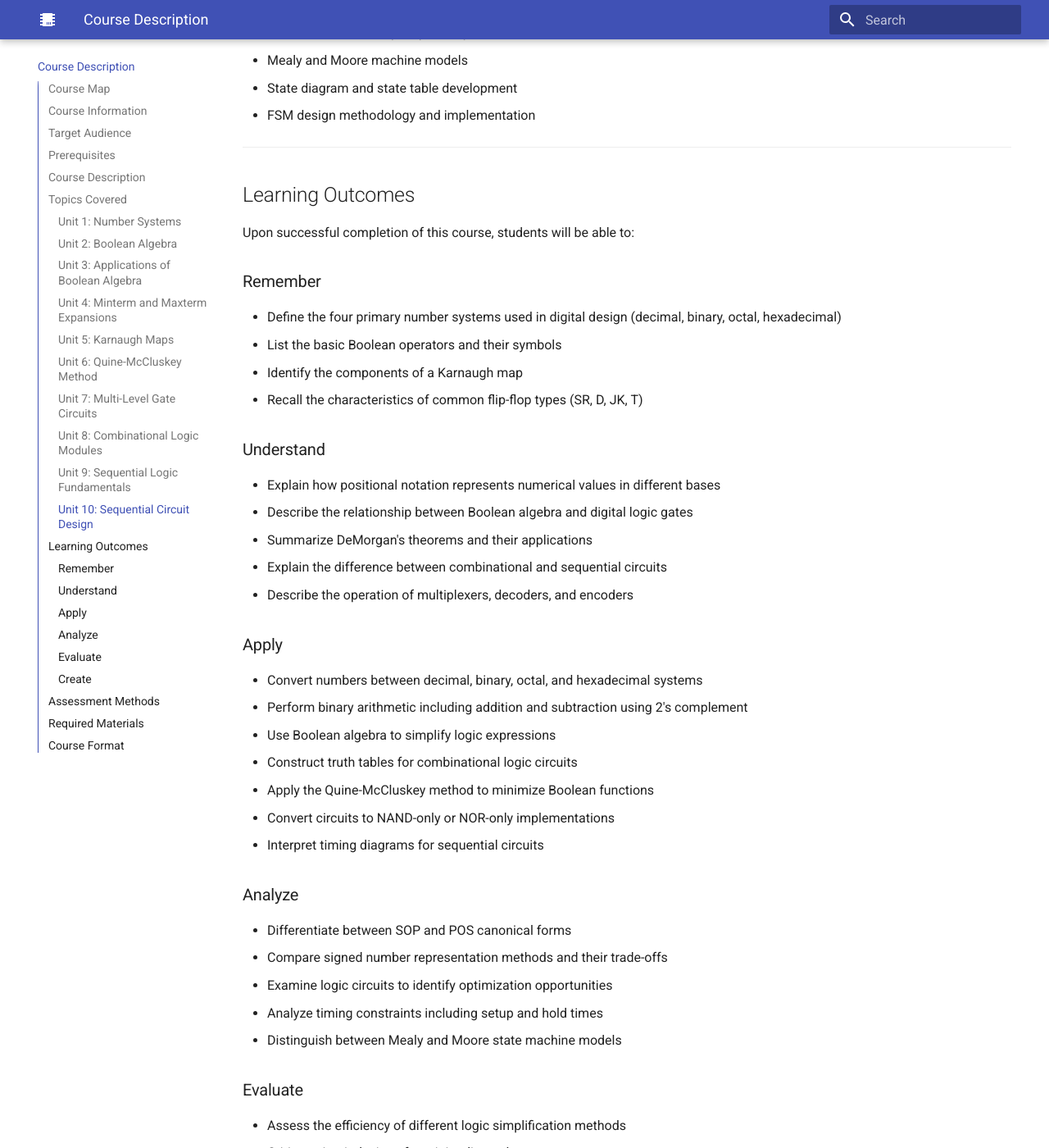
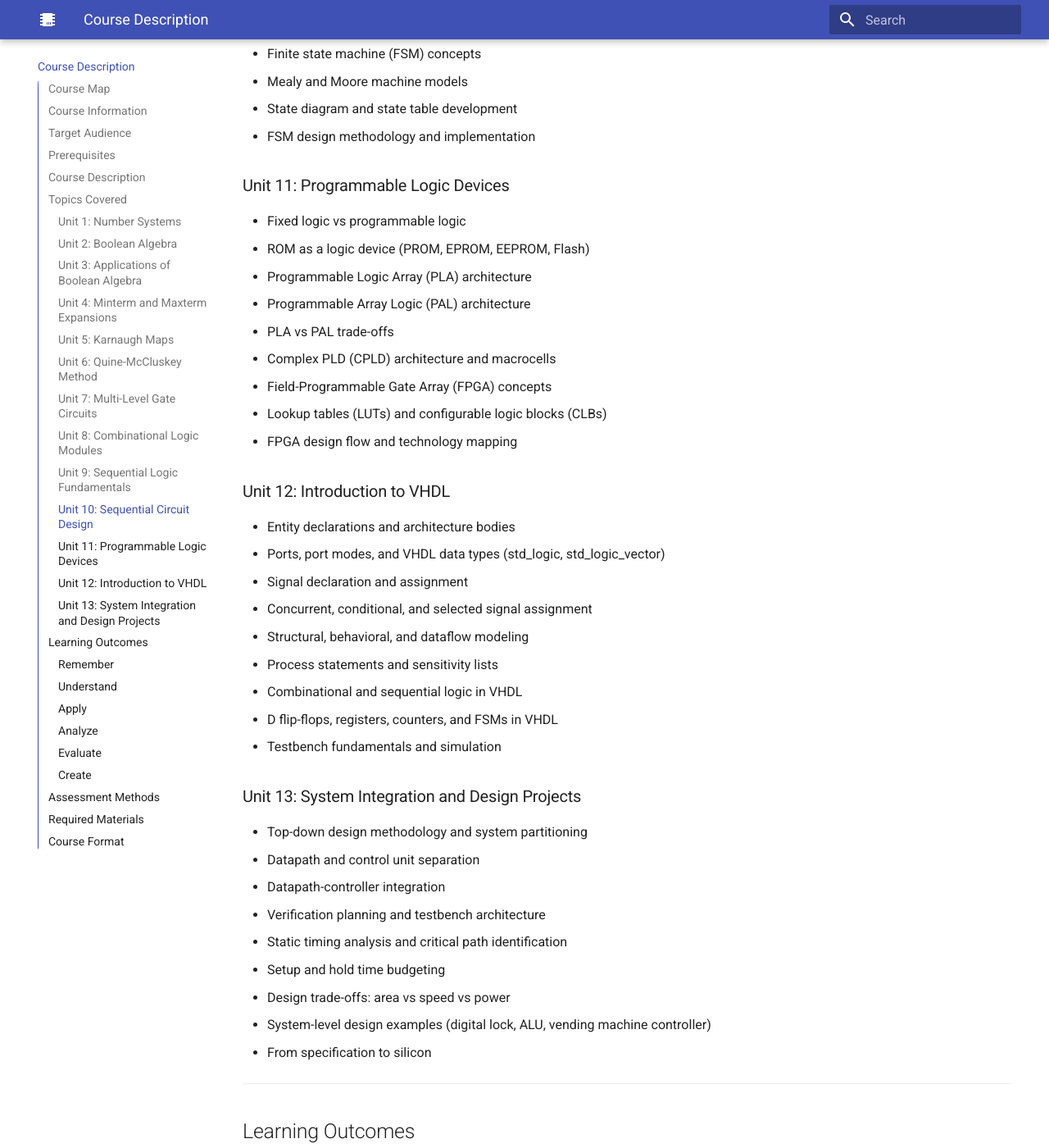
Before and after one commit to Nati-123/intelligent-textbook-ee2301, an MkDocs documentation site: the page built from docs/course-description.md, in a window 1280 px wide and 1400 px high, scrolled down 4457 px. Shown: the whole window at 82% size. Built offline with MkDocs 1.6.1 and Material for MkDocs 9.7.7, drawn with Linux system fonts in a browser that asks for light colours; some of the changed text lies outside the part shown.

Commit message:
Update course description to include Units 11-13 (PLDs, VHDL, System Integration)
Co-Authored-By: Claude Opus 4.6 <noreply@anthropic.com>

```diff
--- a/docs/course-description.md
+++ b/docs/course-description.md
@@ -51,7 +51,7 @@ Students should have completed or have equivalent knowledge in:
 
 This course provides a comprehensive introduction to the fundamentals of digital system design. Students will learn how digital circuits process information using binary number systems and Boolean algebra. The course covers the mathematical foundations, analysis techniques, and design methodologies essential for creating both combinational and sequential digital logic circuits.
 
-Topics progress from number representations through Boolean algebra to systematic methods for designing and simplifying logic circuits. Students will gain hands-on experience with truth tables, logic gates, Karnaugh maps, the Quine-McCluskey method, multi-level gate implementations, combinational modules, and sequential circuit design including latches, flip-flops, registers, counters, and finite state machines.
+Topics progress from number representations through Boolean algebra to systematic methods for designing and simplifying logic circuits. Students will gain hands-on experience with truth tables, logic gates, Karnaugh maps, the Quine-McCluskey method, multi-level gate implementations, combinational modules, and sequential circuit design including latches, flip-flops, registers, counters, and finite state machines. The course culminates with programmable logic devices, introduction to VHDL hardware description language, and system integration projects that bring together all concepts into complete digital system designs.
 
 ---
 
@@ -139,6 +139,42 @@ Topics progress from number representations through Boolean algebra to systemati
 - State diagram and state table development
 - FSM design methodology and implementation
 
+### Unit 11: Programmable Logic Devices
+
+- Fixed logic vs programmable logic
+- ROM as a logic device (PROM, EPROM, EEPROM, Flash)
+- Programmable Logic Array (PLA) architecture
+- Programmable Array Logic (PAL) architecture
+- PLA vs PAL trade-offs
+- Complex PLD (CPLD) architecture and macrocells
+- Field-Programmable Gate Array (FPGA) concepts
+- Lookup tables (LUTs) and configurable logic blocks (CLBs)
+- FPGA design flow and technology mapping
+
+### Unit 12: Introduction to VHDL
+
+- Entity declarations and architecture bodies
+- Ports, port modes, and VHDL data types (std_logic, std_logic_vector)
+- Signal declaration and assignment
+- Concurrent, conditional, and selected signal assignment
+- Structural, behavioral, and dataflow modeling
+- Process statements and sensitivity lists
+- Combinational and sequential logic in VHDL
+- D flip-flops, registers, counters, and FSMs in VHDL
+- Testbench fundamentals and simulation
+
+### Unit 13: System Integration and Design Projects
+
+- Top-down design methodology and system partitioning
+- Datapath and control unit separation
+- Datapath-controller integration
+- Verification planning and testbench architecture
+- Static timing analysis and critical path identification
+- Setup and hold time budgeting
+- Design trade-offs: area vs speed vs power
+- System-level design examples (digital lock, ALU, vending machine controller)
+- From specification to silicon
+
 ---
 
 ## Learning Outcomes
@@ -151,6 +187,8 @@ Upon successful completion of this course, students will be able to:
 - List the basic Boolean operators and their symbols
 - Identify the components of a Karnaugh map
 - Recall the characteristics of common flip-flop types (SR, D, JK, T)
+- Name the major programmable logic device families (ROM, PLA, PAL, CPLD, FPGA)
+- List the basic VHDL design units (entity, architecture)
 
 ### Understand
 
@@ -159,6 +197,10 @@ Upon successful completion of this course, students will be able to:
 - Summarize DeMorgan's theorems and their applications
 - Explain the difference between combinational and sequential circuits
 - Describe the operation of multiplexers, decoders, and encoders
+- Explain the differences between PLA, PAL, CPLD, and FPGA architectures
+- Describe how lookup tables (LUTs) implement Boolean functions in FPGAs
+- Explain the distinction between concurrent and sequential statements in VHDL
+- Describe the top-down design methodology for digital systems
 
 ### Apply
 
@@ -169,6 +211,9 @@ Upon successful completion of this course, students will be able to:
 - Apply the Quine-McCluskey method to minimize Boolean functions
 - Convert circuits to NAND-only or NOR-only implementations
 - Interpret timing diagrams for sequential circuits
+- Write VHDL entity declarations and architecture bodies for combinational circuits
+- Implement flip-flops, registers, and counters in VHDL
+- Write VHDL testbenches for simulation and verification
 
 ### Analyze
 
@@ -177,6 +222,9 @@ Upon successful completion of this course, students will be able to:
 - Examine logic circuits to identify optimization opportunities
 - Analyze timing constraints including setup and hold times
 - Distinguish between Mealy and Moore state machine models
+- Compare programmable logic device families and their trade-offs
+- Analyze critical paths and determine maximum clock frequency
+- Partition digital systems into datapath and control unit components
 
 ### Evaluate
 
@@ -184,6 +232,8 @@ Upon successful completion of this course, students will be able to:
 - Critique circuit designs for minimality and correctness
 - Judge when to use K-maps versus Quine-McCluskey method
 - Evaluate trade-offs between gate count and propagation delay
+- Select appropriate programmable logic devices for given design requirements
+- Evaluate design trade-offs between area, speed, and power
 
 ### Create
 
@@ -192,6 +242,9 @@ Upon successful completion of this course, students will be able to:
 - Develop digital circuits for arithmetic operations (adders, subtractors)
 - Design registers and counters for specific applications
 - Create finite state machines from behavioral specifications
+- Describe complete digital systems in VHDL
+- Design and implement integrated digital systems (digital lock, ALU, vending machine controller)
+- Develop verification plans and testbenches for digital designs
 
 ---
 
```
